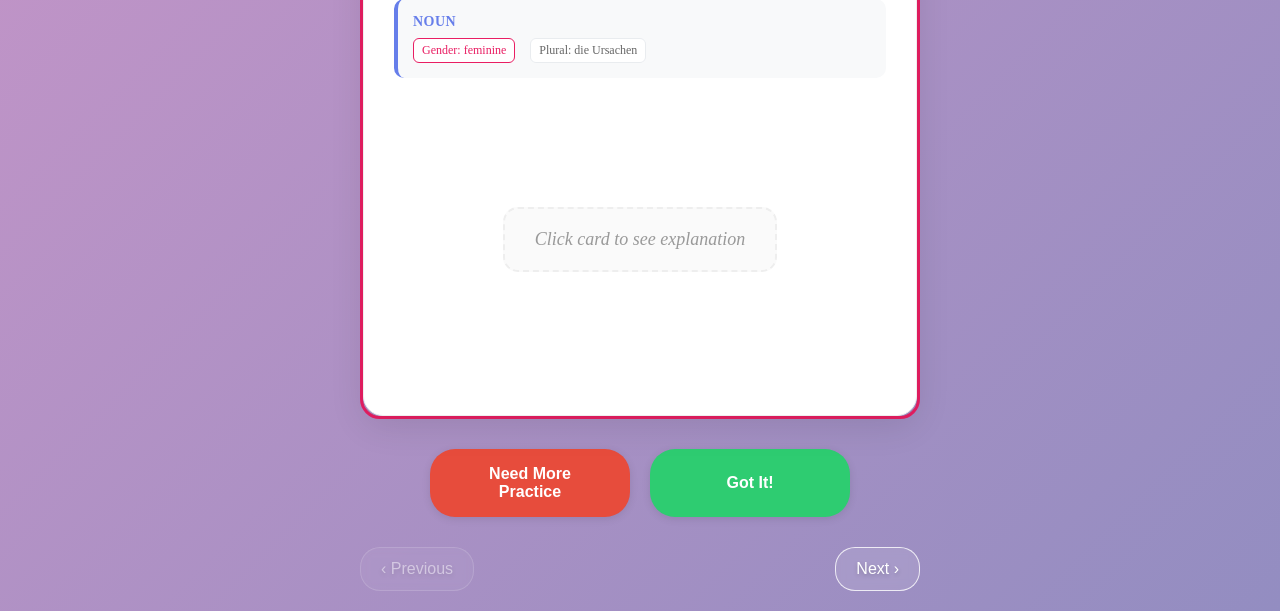
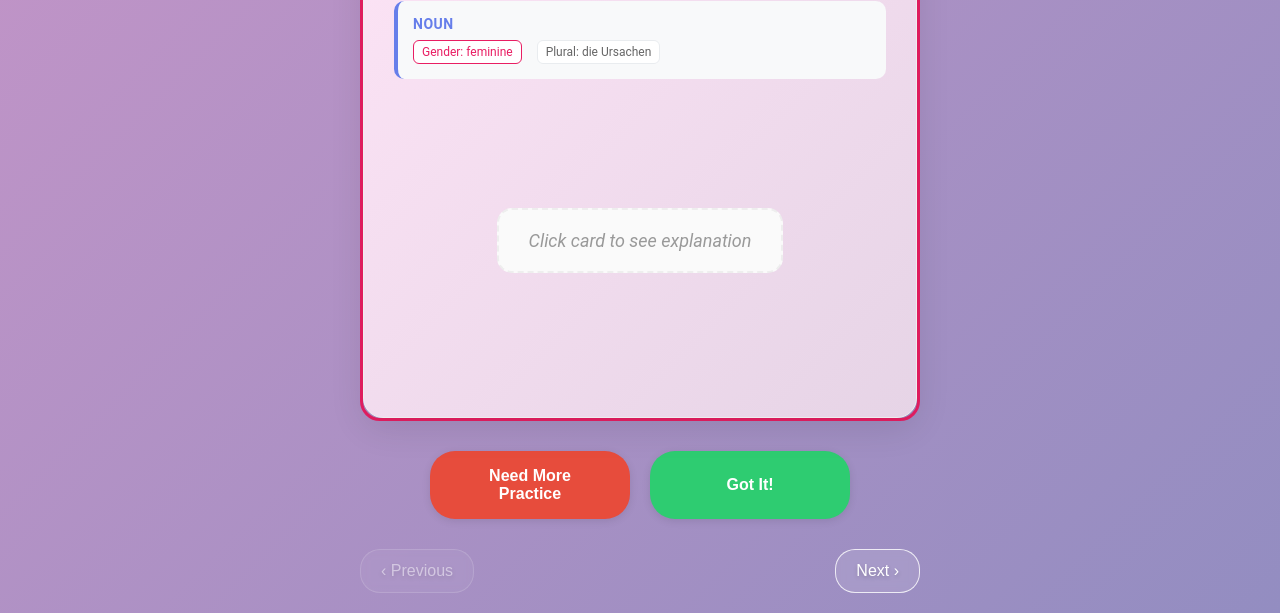
Before and after one commit to ishanrai05/flashcards, a plain HTML site: page index.html in a window 1280 px wide. Shown: the part 404-1017 px from the top of the page. Drawn offline with Linux system fonts and the light colour scheme.

Commit message:
Improve flashcard visuals

```diff
--- a/script.js
+++ b/script.js
@@ -430,6 +430,18 @@ class FlashcardApp {
         if (card.wordType === 'noun' && card.gender) {
             cardContent.classList.add(`gender-${card.gender}`);
         }
+
+        // Apply gradient background to card sides
+        const cardSides = document.querySelectorAll('.card-side');
+        cardSides.forEach(side => {
+            side.classList.remove('word-type-noun', 'word-type-verb', 'word-type-adjective', 'gender-masculine', 'gender-feminine', 'gender-neutral');
+            if (card.wordType) {
+                side.classList.add(`word-type-${card.wordType}`);
+            }
+            if (card.gender) {
+                side.classList.add(`gender-${card.gender}`);
+            }
+        });
 
         const examplesContainer = document.getElementById('cardExamples');
         examplesContainer.innerHTML = card.examples.map(example => `
--- a/style.css
+++ b/style.css
@@ -4,8 +4,10 @@
     box-sizing: border-box;
 }
 
+@import url('https://fonts.googleapis.com/css2?family=Roboto:wght@400;500;700&display=swap');
+
 body {
-    font-family: 'Lora', serif;
+    font-family: 'Roboto', sans-serif;
     min-height: 100vh;
     color: #333;
     transition: background 0.5s ease-in-out;
@@ -305,6 +307,27 @@ header h1 {
     display: flex;
     flex-direction: column;
     overflow-y: auto;
+    transition: background 0.5s ease-in-out;
+}
+
+.card-side.word-type-noun.gender-feminine {
+    background: linear-gradient(135deg, #fce3f5 0%, #e6d4e6 100%);
+}
+
+.card-side.word-type-noun.gender-masculine {
+    background: linear-gradient(135deg, #e2f0f7 0%, #d4e3f0 100%);
+}
+
+.card-side.word-type-noun.gender-neutral {
+    background: linear-gradient(135deg, #e5f2e8 0%, #d9e6d9 100%);
+}
+
+.card-side.word-type-verb {
+    background: linear-gradient(135deg, #f7f0e6 0%, #f0e5d4 100%);
+}
+
+.card-side.word-type-adjective {
+    background: linear-gradient(135deg, #e6e4f2 0%, #e2e8e8 100%);
 }
 
 .card-back {
```
